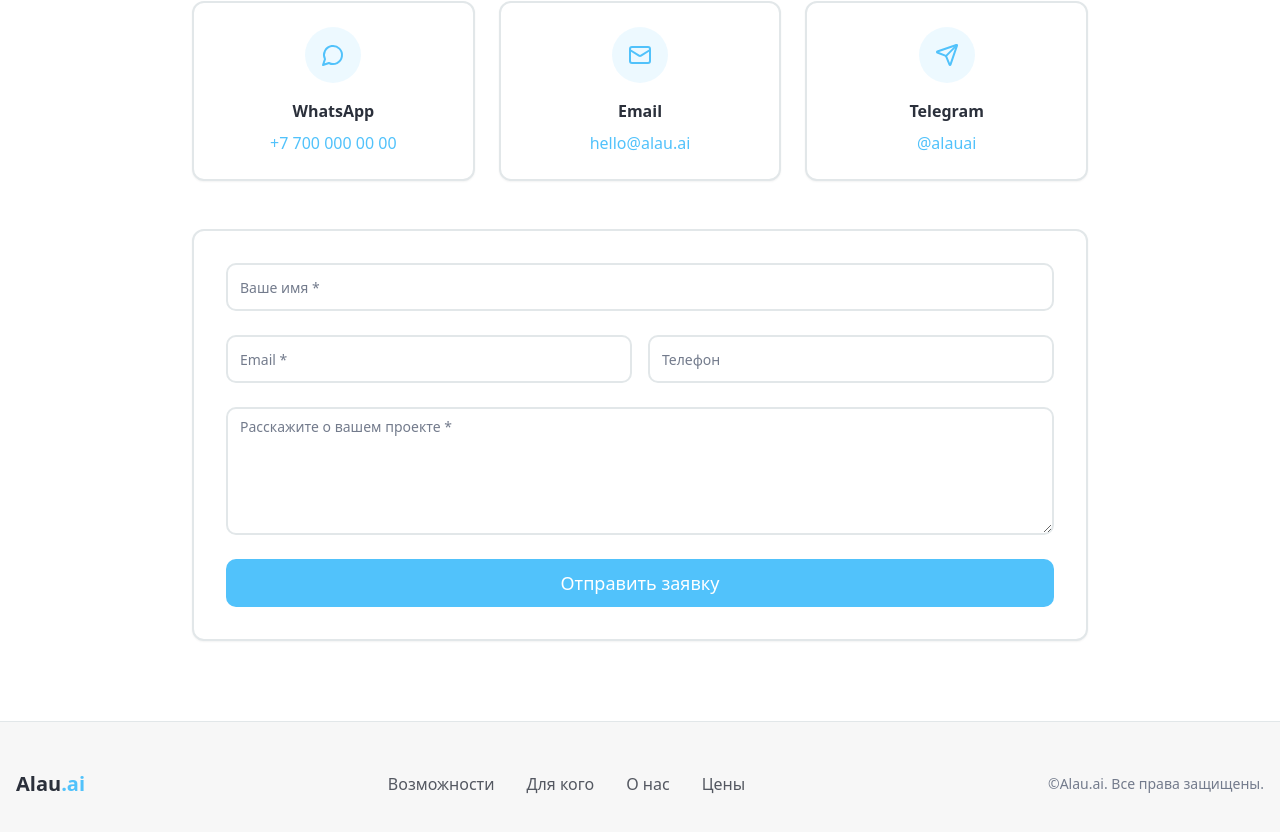
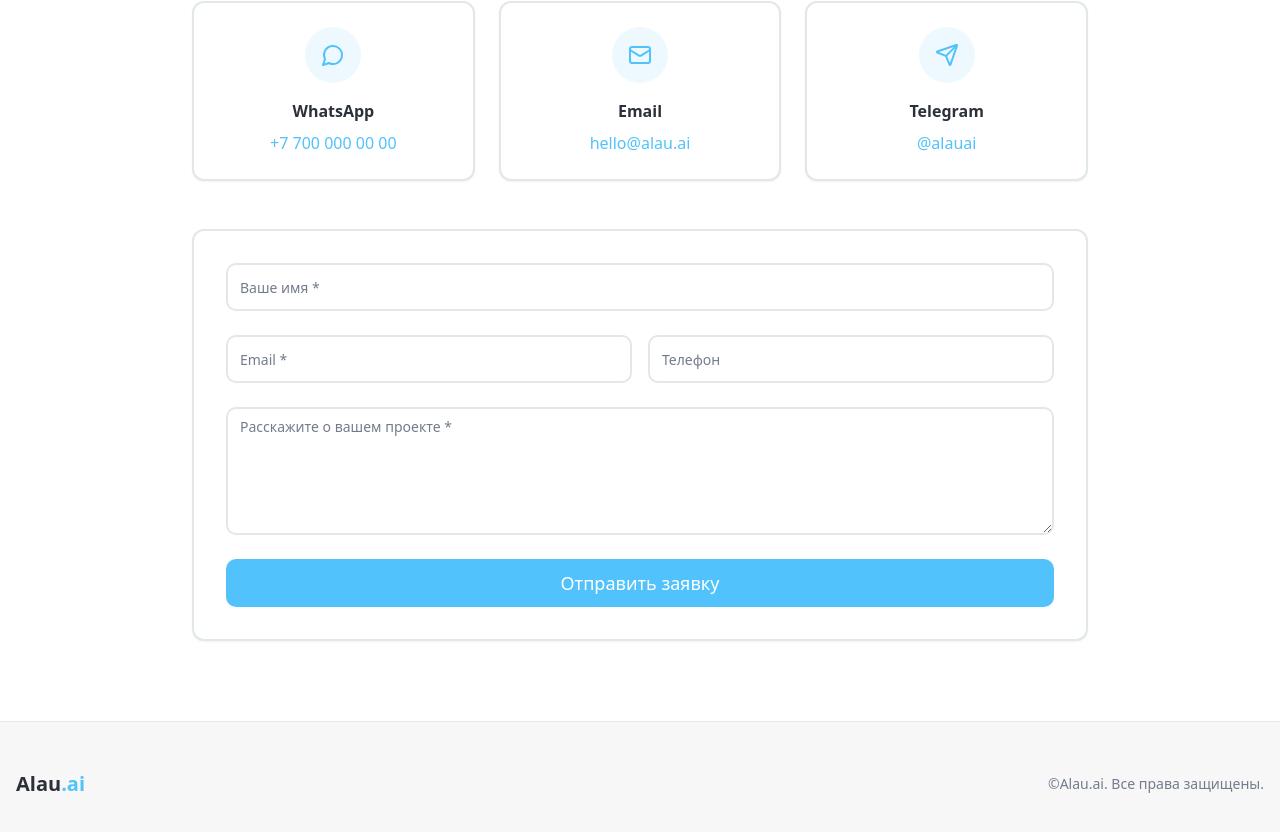
Before and after one commit to d0kuzu/alau-front, a React (Vite) app: page / in a window 1280 px wide. Shown: the part 4858-5690 px from the top of the page. Built offline with nearby package versions, Linux system fonts and the light colour scheme; the HTML template or start-up script is replaced by a standard one.

Commit message:
Visual edit in Lovable
Edited UI in Lovable

```diff
--- a/src/components/Footer.tsx
+++ b/src/components/Footer.tsx
@@ -30,20 +30,7 @@ const Footer = () => {
             </button>
           </div>
 
-          <nav className="flex flex-wrap justify-center items-center gap-8">
-            <button onClick={() => scrollToSection("features")} className="text-foreground/80 hover:text-foreground transition-colors whitespace-nowrap">
-              Возможности
-            </button>
-            <button onClick={() => scrollToSection("for-who")} className="text-foreground/80 hover:text-foreground transition-colors whitespace-nowrap">
-              Для кого
-            </button>
-            <button onClick={() => scrollToSection("about")} className="text-foreground/80 hover:text-foreground transition-colors whitespace-nowrap">
-              О нас
-            </button>
-            <button onClick={() => scrollToSection("pricing")} className="text-foreground/80 hover:text-foreground transition-colors whitespace-nowrap">
-              Цены
-            </button>
-          </nav>
+
 
           <div className="text-sm text-muted-foreground">
             ©Alau.ai. Все права защищены.
```
